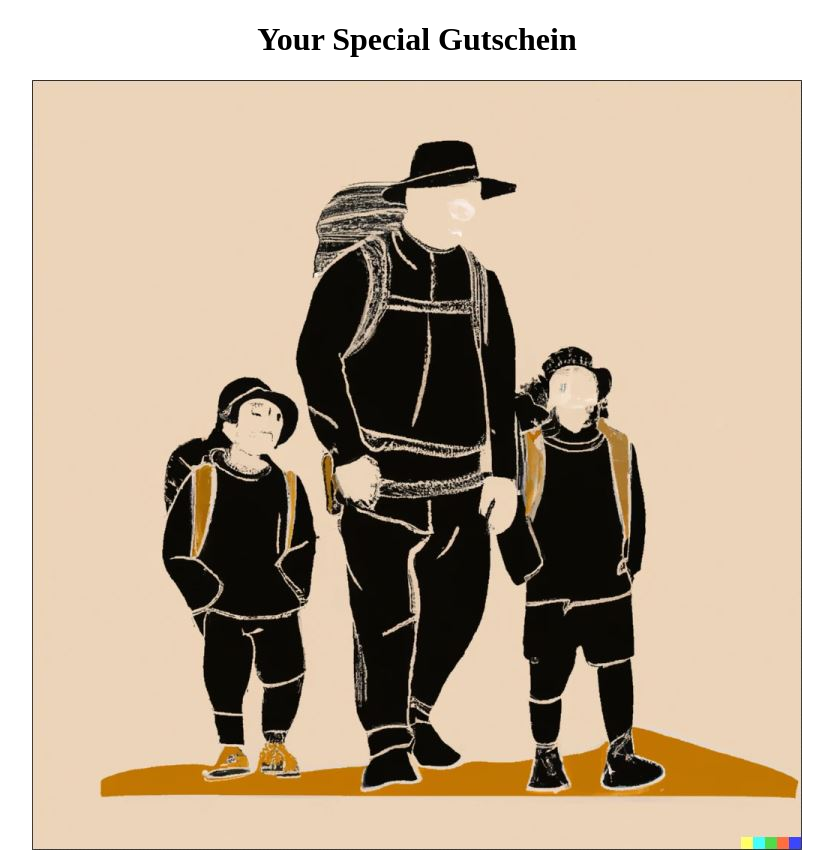
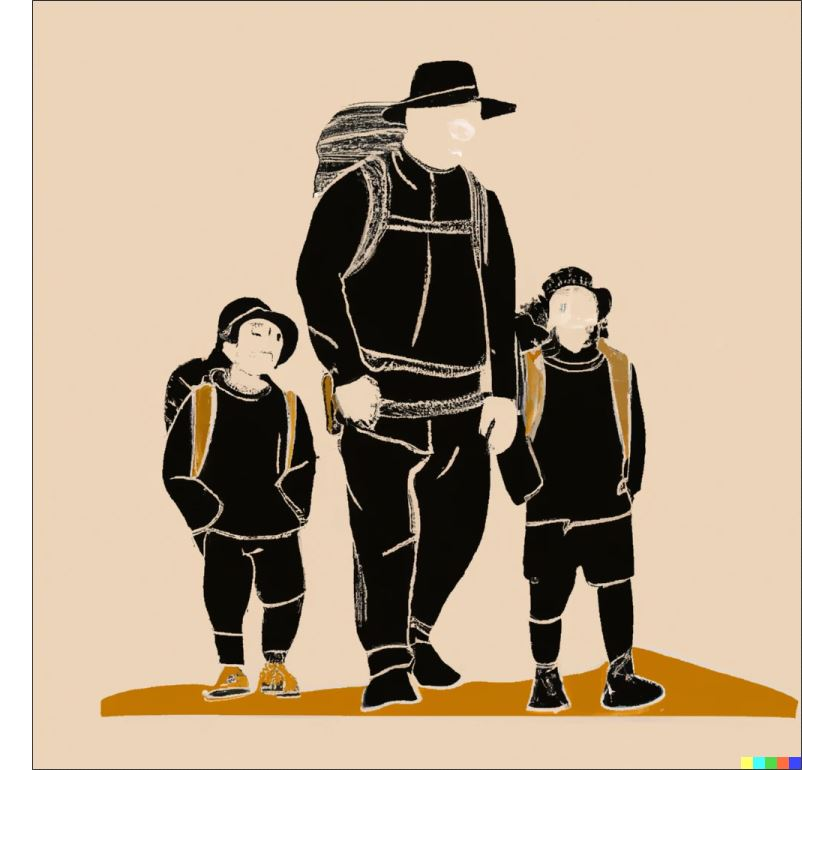
Before and after one commit to paul3212/papa, a plain HTML site: page index.html in a window 1280 px wide. Shown: the whole page, without its empty margins (223-1056 px from the left). After the commit the page ends 800 px from the top, so only its background shows below. Drawn offline with Linux system fonts and the light colour scheme.

Commit message:
Update index.html

```diff
--- a/index.html
+++ b/index.html
@@ -3,16 +3,21 @@
 <head>
     <meta charset="UTF-8">
     <meta name="viewport" content="width=device-width, initial-scale=1.0">
-    <title>Your Gutschein</title>
     <style>
-        /* Add your CSS styles here */
         body {
             text-align: center;
+            margin: 0;
+            padding: 0;
+        }
+
+        img {
+            max-width: 100%;
+            height: auto;
+            cursor: pointer;
         }
     </style>
 </head>
 <body>
-    <h1>Your Special Gutschein</h1>
     <img id="myImage" src="first_picture.jpg" alt="First Picture" onclick="changeImage()">
     <script>
         var imageIndex = 0;
@@ -24,6 +29,5 @@
             image.src = imageArray[imageIndex];
         }
     </script>
-    <!-- Add your gutschein content here -->
 </body>
 </html>
```
